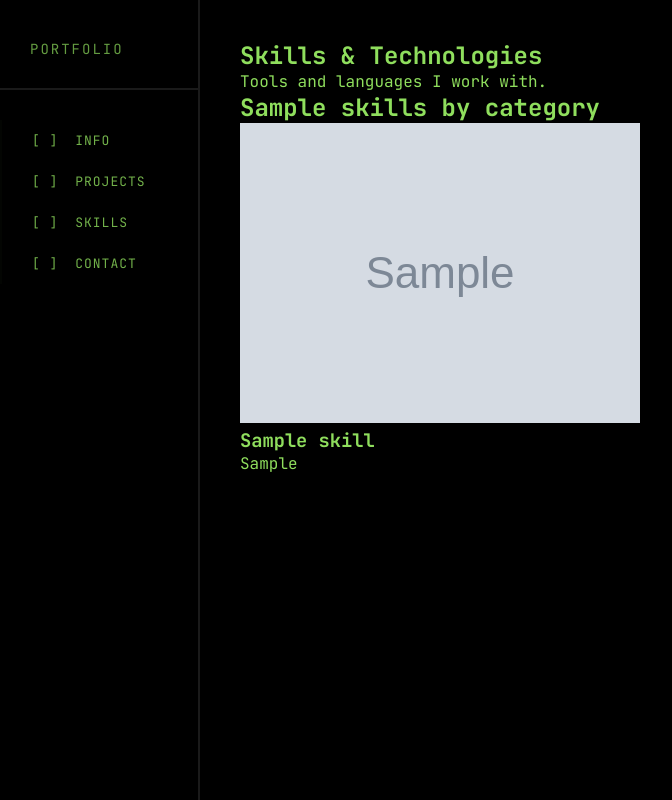
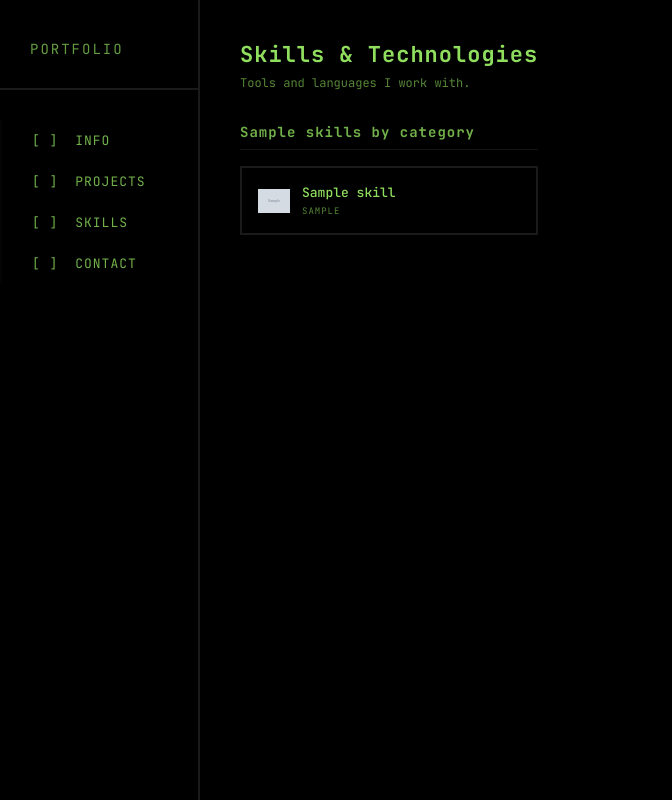
Before and after one commit to decccmcc/my-portfolio, a Django app: template skill/templates/skill/skills_view.html in a window 1280 px wide. Shown: the whole page, without its empty margins (0-672 px from the left). Run offline with Django 5.2, Linux system fonts and the light colour scheme; the template is opened without the code that fills it: most values are stand-ins (such as "Sample title", 1, 10 or a date in 2020); grey boxes marked "Sample" are stand-in pictures.

Commit message:
Add styles for Skills Page layout and components

```diff
--- a/static/css/style.css
+++ b/static/css/style.css
@@ -301,3 +301,86 @@ body {
 .back-link:hover {
     opacity: 1;
 }
+
+/* Skills Page */
+.skills {
+    width: 100%;
+}
+
+.skills-header {
+    margin-bottom: 32px;
+}
+
+.skills-title {
+    font-size: 22px;
+    letter-spacing: 1px;
+    margin-bottom: 6px;
+}
+
+.skills-subtitle {
+    opacity: 0.6;
+    font-size: 12px;
+}
+
+.skill-category {
+    margin-bottom: 40px;
+}
+
+.category-title {
+    font-size: 14px;
+    letter-spacing: 1px;
+    margin-bottom: 16px;
+    padding-bottom: 8px;
+    border-bottom: 1px solid var(--color-border);
+    opacity: 0.8;
+}
+
+.skill-grid {
+    display: grid;
+    grid-template-columns: repeat(auto-fill, minmax(180px, 1fr));
+    gap: 12px;
+}
+
+.skill-card {
+    border: 2px solid var(--color-border);
+    background: var(--color-accent-light);
+    padding: 16px;
+    display: flex;
+    align-items: center;
+    gap: 12px;
+    transition: border-color 0.2s ease;
+}
+
+.skill-card:hover {
+    border-color: var(--color-accent);
+}
+
+.skill-icon {
+    width: 32px;
+    height: 32px;
+    object-fit: contain;
+}
+
+.skill-info {
+    flex: 1;
+    display: flex;
+    flex-direction: column;
+    gap: 4px;
+}
+
+.skill-name {
+    font-size: 13px;
+    font-weight: 500;
+}
+
+.skill-level {
+    font-size: 9px;
+    opacity: 0.6;
+    letter-spacing: 1px;
+    text-transform: uppercase;
+}
+
+.skills-empty {
+    opacity: 0.6;
+    font-size: 12px;
+}
```
